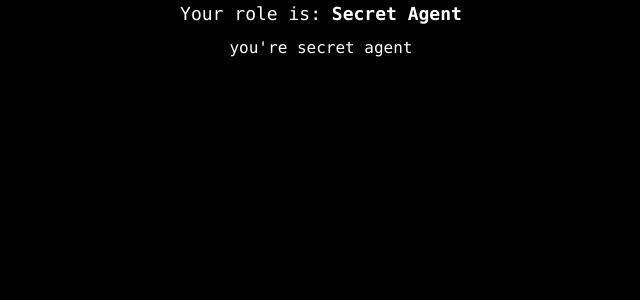
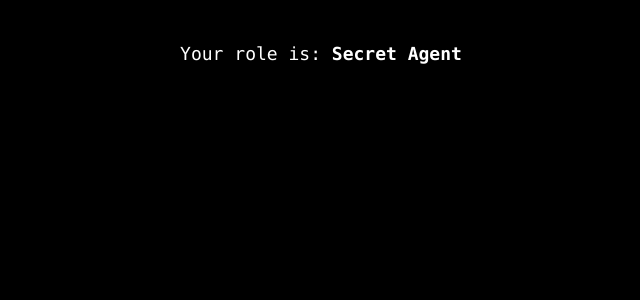
Before and after one commit to sholtrop/CyberSpiesGame, a SvelteKit app: page /role in a window 1280 px wide. Shown: the top 300 px of the page, without its empty margins (319-959 px from the left). Built offline with nearby package versions, Linux system fonts and the light colour scheme; no server answers.

Commit message:
/role ui fix

```diff
--- a/src/routes/role/+page.svelte
+++ b/src/routes/role/+page.svelte
@@ -12,7 +12,9 @@
   });
 </script>
 
-<div class="flex flex-col items-center justify-between min-h-screen space-y-10">
+<div
+  class="flex flex-col items-center justify-between min-h-screen space-y-10 py-10"
+>
   <div class="flex flex-col items-center justify-end h-full mb-4">
     <p class="mb-2 text-lg">
       Your role is: <span class="font-bold"
@@ -22,17 +24,14 @@
       >
     </p>
 
-    {#if $playerStore?.role === "impostor" || true}
-      you're secret agent
+    {#if $playerStore?.role === "impostor"}
+      TODO explanation
     {/if}
   </div>
   {#if $lobbyStore?.status.state === "roleExplanation"}
-    <div class="mb-20">
-      <MainButton disabled={!dev} on:click={() => goto("/game")}
-        >Game will start in {$lobbyStore.status.countDown}<br />
-        <span class="text-sm text-gray-300">(Dev mode: Click to start now)</span
-        >
-      </MainButton>
-    </div>
+    <MainButton disabled={!dev} on:click={() => goto("/game")}
+      >Game will start in {$lobbyStore.status.countDown}<br />
+      <span class="text-sm text-gray-300">(Dev mode: Click to start now)</span>
+    </MainButton>
   {/if}
 </div>
```
